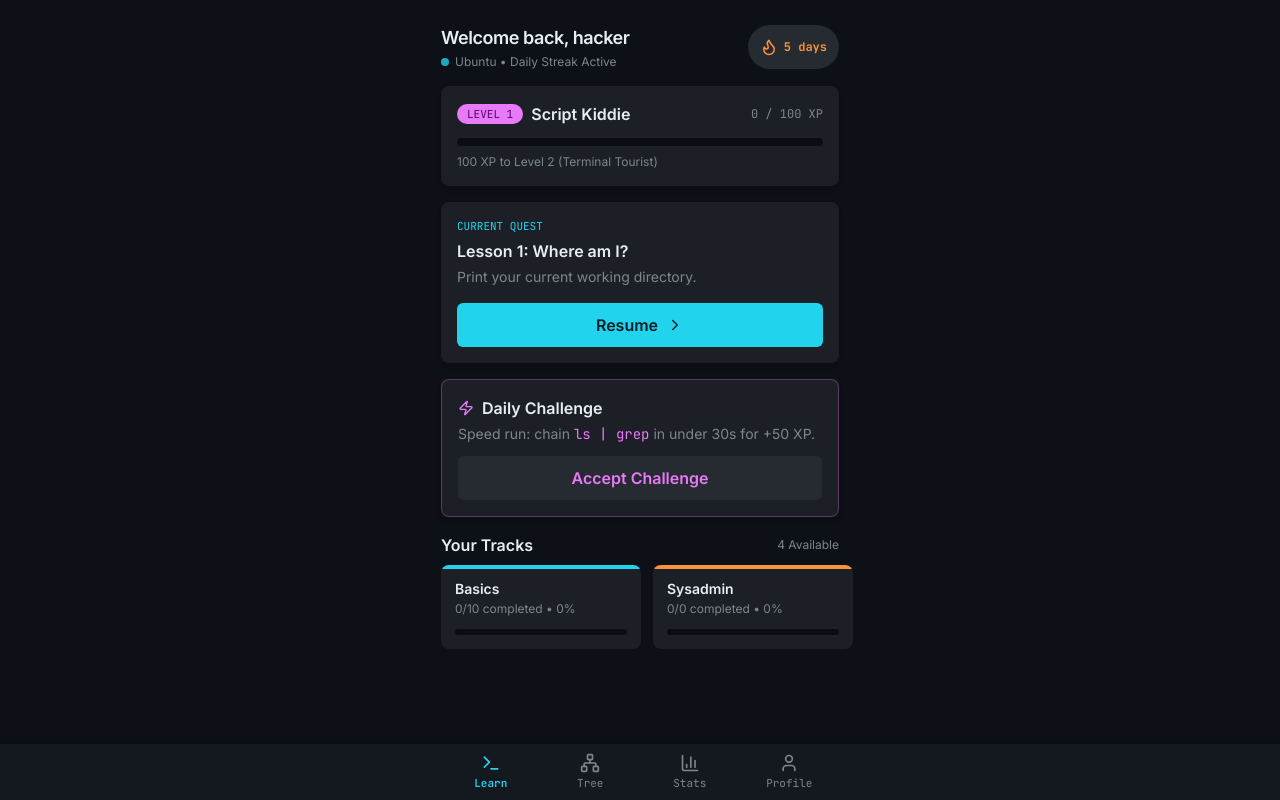
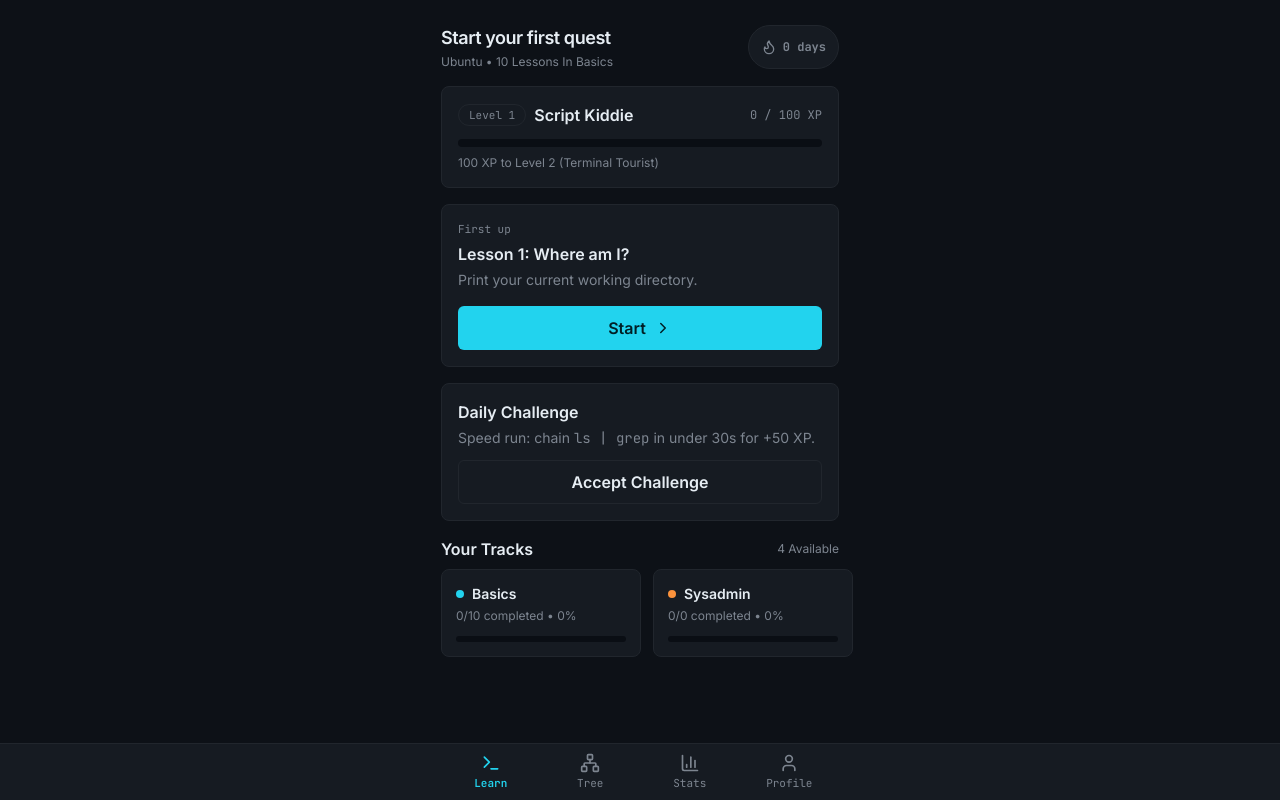
Before and after one commit to natx6/linuxquest, a React (Vite) app: page /onboarding in a window 1280 px wide. Both pictures are taken after a click on the button "Start Learning". Built offline with nearby package versions, Linux system fonts and the light colour scheme.

Commit message:
Empty fresh start (streak 0, onboarding Hub, empty activity) + GitHub-dark utilitarian restyle (flat, desaturated tracks, no motion)

```diff
--- a/src/components/ui/BottomNav.tsx
+++ b/src/components/ui/BottomNav.tsx
@@ -10,7 +10,7 @@ const tabs = [
 
 export default function BottomNav() {
   return (
-    <nav className="fixed bottom-0 inset-x-0 z-50 pb-safe bg-surface/90 backdrop-blur-xl shadow-[0_-1px_12px_rgba(0,0,0,0.35)]">
+    <nav className="fixed bottom-0 inset-x-0 z-50 pb-safe bg-surface border-t border-border">
       <div className="h-14 flex items-center justify-around px-4 max-w-app mx-auto">
         {tabs.map(({ to, label, icon: Icon, end }) => (
           <NavLink
--- a/src/components/ui/Button.tsx
+++ b/src/components/ui/Button.tsx
@@ -7,8 +7,7 @@ interface Props extends ButtonHTMLAttributes<HTMLButtonElement> {
 }
 
 const styles: Record<Variant, string> = {
-  primary:
-    'bg-accent-cyan text-[#001f25] font-semibold shadow-[0_0_12px_rgba(34,211,238,0.25)] hover:brightness-110 active:scale-[0.98]',
+  primary: 'bg-accent-cyan text-[#001f25] font-semibold hover:brightness-110 active:scale-[0.98]',
   ghost: 'bg-surface-container hover:bg-surface-high text-text active:scale-[0.98]',
   magenta: 'bg-surface-high text-accent-magenta active:scale-[0.99]',
 };
--- a/src/components/ui/Card.tsx
+++ b/src/components/ui/Card.tsx
@@ -9,7 +9,7 @@ export default function Card({
 }) {
   return (
     <section
-      className={`w-full bg-surface-container rounded-card p-4 shadow-md relative overflow-hidden ${className}`}
+      className={`w-full bg-surface rounded-card p-4 border border-border ${className}`}
     >
       {children}
     </section>
--- a/src/pages/Hub.tsx
+++ b/src/pages/Hub.tsx
@@ -1,6 +1,6 @@
 import { useEffect, useState } from 'react';
 import { Link } from 'react-router-dom';
-import { Flame, Zap, ChevronRight, Download, X } from 'lucide-react';
+import { Flame, ChevronRight, Download, X } from 'lucide-react';
 import BottomNav from '../components/ui/BottomNav';
 import Card from '../components/ui/Card';
 import ProgressBar from '../components/ui/ProgressBar';
@@ -28,7 +28,7 @@ function InstallBanner({ doneCount }: { doneCount: number }) {
 
   if (!visible) return null;
   return (
-    <div className="w-full bg-surface-high border border-accent-cyan/40 rounded-card p-3 flex items-center gap-3">
+    <div className="w-full bg-surface-high border border-border rounded-card p-3 flex items-center gap-3">
       <Download size={20} className="text-accent-cyan shrink-0" />
       <div className="flex-1 min-w-0">
         <p className="text-sm font-semibold">Install LinuxQuest</p>
@@ -64,20 +64,28 @@ export default function Hub() {
   const { currentLessonId, completedLessons } = useProgressStore();
   const prog = progressToNextLevel(xp);
   const current = lessonById(currentLessonId);
+  const isNew = completedLessons.length === 0;
 
   return (
     <main className="min-h-dvh max-w-app mx-auto px-4 pt-4 pb-24 flex flex-col gap-4">
       <section className="flex items-center justify-between pt-2">
         <div className="min-w-0">
-          <h1 className="font-semibold text-lg tracking-tight truncate">Welcome back, hacker</h1>
-          <p className="text-xs text-text-muted flex items-center gap-1.5 mt-0.5">
-            <span className="w-2 h-2 rounded-full bg-track-basics animate-pulse" />
-            <span className="capitalize">{distro ?? 'Linux'} • Daily streak active</span>
+          <h1 className="font-semibold text-lg tracking-tight truncate">
+            {isNew ? 'Start your first quest' : 'Welcome back, hacker'}
+          </h1>
+          <p className="text-xs text-text-muted mt-0.5">
+            {isNew ? (
+              <span className="capitalize">{distro ?? 'Linux'} • 10 lessons in Basics</span>
+            ) : (
+              <span className="capitalize">{distro ?? 'Linux'} • {completedLessons.length} lessons done</span>
+            )}
           </p>
         </div>
-        <div className="flex items-center gap-1.5 bg-surface-high px-3 py-1.5 rounded-full shrink-0 min-h-[44px]">
-          <Flame size={18} className="text-track-sysadmin" />
-          <span className="font-mono text-xs text-track-sysadmin font-bold">{streak} days</span>
+        <div className="flex items-center gap-1.5 bg-surface rounded-full px-3 py-1.5 border border-border shrink-0 min-h-[44px]">
+          <Flame size={16} className={streak > 0 ? 'text-track-sysadmin' : 'text-text-muted'} />
+          <span className={`font-mono text-xs font-bold ${streak > 0 ? 'text-text' : 'text-text-muted'}`}>
+            {streak > 0 ? `${streak} day${streak === 1 ? '' : 's'}` : '0 days'}
+          </span>
         </div>
       </section>
 
@@ -86,7 +94,7 @@ export default function Hub() {
       <Card>
         <div className="flex items-center justify-between mb-3">
           <div className="flex items-center gap-2 min-w-0">
-            <span className="bg-accent-magenta text-[#570067] px-2.5 py-0.5 rounded-full font-mono text-[11px] uppercase shrink-0">
+            <span className="border border-border px-2.5 py-0.5 rounded-full font-mono text-[11px] text-text-muted shrink-0">
               Level {prog.level}
             </span>
             <span className="font-semibold truncate">{titleForLevel(prog.level)}</span>
@@ -95,16 +103,18 @@ export default function Hub() {
             {prog.current} / {prog.needed} XP
           </span>
         </div>
-        <ProgressBar value={prog.current} max={prog.needed} />
+        <ProgressBar value={prog.current} max={prog.needed} colorClass="bg-accent-cyan" />
         <p className="mt-2 text-xs text-text-muted">
           {prog.needed - prog.current} XP to Level {prog.level + 1} ({titleForLevel(prog.level + 1)})
         </p>
       </Card>
 
       <Card>
-        <p className="font-mono text-[11px] uppercase text-accent-cyan mb-1">Current quest</p>
+        <p className="font-mono text-[11px] text-text-muted mb-1">
+          {isNew ? 'First up' : 'Current quest'}
+        </p>
         <h2 className="font-semibold mb-1">
-          {current ? `Lesson ${current.index}: ${current.title}` : 'All basics complete'}
+          {current ? `Lesson ${current.index}: ${current.title}` : 'Basics complete'}
         </h2>
         <p className="text-sm text-text-muted mb-4">
           {current ? current.prompt : 'You finished the Basics track. Explore the skill tree.'}
@@ -114,23 +124,19 @@ export default function Hub() {
             to={`/lesson/${current.id}`}
             className="w-full h-11 bg-accent-cyan text-[#001f25] font-semibold rounded-btn flex items-center justify-center gap-2 min-h-[44px]"
           >
-            Resume <ChevronRight size={18} />
+            {isNew ? 'Start' : 'Resume'} <ChevronRight size={18} />
           </Link>
         )}
       </Card>
 
-      <Card className="!border !border-accent-magenta/30">
-        <div className="flex items-center gap-2 mb-1">
-          <Zap size={16} className="text-accent-magenta" />
-          <h3 className="font-semibold">Daily Challenge</h3>
-        </div>
+      <Card>
+        <h3 className="font-semibold mb-1">Daily Challenge</h3>
         <p className="text-sm text-text-muted mb-3">
-          Speed run: chain <code className="font-mono text-accent-magenta">ls | grep</code> in under
-          30s for +50 XP.
+          Speed run: chain <code className="font-mono">ls | grep</code> in under 30s for +50 XP.
         </p>
         <Link
           to="/lesson/basics.pipes"
-          className="w-full h-11 bg-surface-high text-accent-magenta font-semibold rounded-btn flex items-center justify-center min-h-[44px]"
+          className="w-full h-11 border border-border text-text font-semibold rounded-btn flex items-center justify-center min-h-[44px]"
         >
           Accept Challenge
         </Link>
@@ -148,10 +154,12 @@ export default function Hub() {
               <Link
                 key={t.id}
                 to="/tree"
-                className="min-w-[200px] w-[200px] bg-surface-container rounded-card p-3.5 shrink-0 relative overflow-hidden"
+                className="min-w-[200px] w-[200px] bg-surface border border-border rounded-card p-3.5 shrink-0"
               >
-                <div className="absolute top-0 left-0 w-full h-1" style={{ background: t.color }} />
-                <p className="font-semibold text-sm mb-0.5">{t.name}</p>
+                <div className="flex items-center gap-2 mb-1">
+                  <span className="w-2 h-2 rounded-full" style={{ background: t.color }} />
+                  <p className="font-semibold text-sm">{t.name}</p>
+                </div>
                 <p className="text-xs text-text-muted">
                   {p.done}/{p.total} completed • {p.pct}%
                 </p>
--- a/src/pages/SkillTree.tsx
+++ b/src/pages/SkillTree.tsx
@@ -26,7 +26,7 @@ export default function SkillTree() {
 
   return (
     <main className="min-h-dvh max-w-app mx-auto px-4 pt-16 pb-32 bg-bg">
-      <header className="fixed top-0 inset-x-0 z-30 bg-surface/80 backdrop-blur-xl">
+      <header className="fixed top-0 inset-x-0 z-30 bg-surface border-b border-border">
         <div className="max-w-app mx-auto h-14 px-4 flex items-center justify-between">
           <h1 className="font-semibold">Skill Tree</h1>
           <span className="flex items-center gap-1 bg-surface-high px-2.5 py-1 rounded-full text-track-sysadmin">
@@ -35,7 +35,7 @@ export default function SkillTree() {
         </div>
       </header>
 
-      <section className="bg-surface-container p-3 rounded-xl flex items-center justify-between mb-4">
+      <section className="bg-surface border border-border p-3 rounded-xl flex items-center justify-between mb-4">
         <p className="font-mono text-xs">
           Lvl {prog.level} • {xp} XP <span className="text-text-muted">• {distro}</span>
         </p>
--- a/src/pages/Stats.tsx
+++ b/src/pages/Stats.tsx
@@ -57,7 +57,7 @@ export default function Stats() {
         </button>
       </div>
 
-      <section className="w-full bg-surface rounded-card p-4 shadow-md relative overflow-hidden">
+      <section className="w-full bg-surface rounded-card p-4 border border-border relative overflow-hidden">
         <div className="flex items-start gap-3">
           <div className="relative shrink-0">
             <div className="w-14 h-14 rounded-lg bg-terminal flex items-center justify-center font-mono font-bold text-track-basics">
@@ -68,8 +68,8 @@ export default function Stats() {
           <div className="flex-1 min-w-0">
             <p className="font-mono font-bold text-accent-cyan truncate">root@hacker</p>
             <p className="text-xs text-text-muted mt-0.5">Level {prog.level} • {titleForLevel(prog.level)}</p>
-            <span className="inline-flex items-center gap-1.5 mt-2 px-2.5 py-0.5 rounded-full bg-surface-high">
-              <span className="w-2 h-2 rounded-full bg-track-basics animate-pulse" />
+            <span className="inline-flex items-center gap-1.5 mt-2 px-2.5 py-0.5 rounded-full bg-surface-high border border-border">
+              <span className="w-2 h-2 rounded-full bg-track-basics" />
               <span className="font-mono text-[11px] text-accent-cyan">{xp} XP total</span>
             </span>
           </div>
@@ -88,19 +88,23 @@ export default function Stats() {
         </div>
       </section>
 
-      <section className="w-full bg-surface rounded-card p-4">
+      <section className="w-full bg-surface rounded-card p-4 border border-border">
         <h2 className="font-semibold">Terminal Activity</h2>
-        <p className="text-xs text-text-muted mb-3">{completedLessons.length * 6} commands this month</p>
-        <div className="bg-terminal p-3 rounded-lg flex gap-2 overflow-x-auto no-scrollbar">
+        <p className="text-xs text-text-muted mb-3">
+          {completedLessons.length === 0
+            ? 'Complete your first lesson to light up the grid'
+            : `${completedLessons.length * 6} commands this month`}
+        </p>
+        <div className="bg-terminal p-3 rounded-lg flex gap-2 overflow-x-auto no-scrollbar border border-border">
           {Array.from({ length: 30 }).map((_, i) => {
-            const lvl = completedLessons.length === 0 && i > 22 ? 0 : activityLevel(i + completedLessons.length * 7);
+            const lvl = completedLessons.length === 0 ? 0 : activityLevel(i + completedLessons.length * 7);
             const bg = lvl === 0 ? '#1c2026' : lvl === 1 ? 'rgba(34,211,238,0.25)' : lvl === 2 ? 'rgba(34,211,238,0.5)' : '#22D3EE';
             return <span key={i} title={`${lvl} activity`} className="w-4 h-4 rounded-sm shrink-0" style={{ background: bg }} />;
           })}
         </div>
       </section>
 
-      <section className="w-full bg-surface rounded-card p-4">
+      <section className="w-full bg-surface rounded-card p-4 border border-border">
         <div className="flex items-center justify-between mb-3">
           <h2 className="font-semibold">Command Mastery</h2>
           <span className="font-mono text-xs font-bold text-track-basics">{Math.round(ringPct)}%</span>
@@ -147,7 +151,7 @@ export default function Stats() {
         </div>
       </section>
 
-      <section className="w-full bg-surface rounded-card p-4">
+      <section className="w-full bg-surface rounded-card p-4 border border-border">
         <div className="flex items-center justify-between">
           <div>
             <p className="text-[11px] text-text-muted">Active distro</p>
--- a/src/store/userStore.ts
+++ b/src/store/userStore.ts
@@ -16,14 +16,15 @@ interface UserState {
   hydrate: () => void;
 }
 
-const FALLBACK = { distro: null as Distro, xp: 0, streak: 5, completedLessons: 0, onboarded: false };
+const FALLBACK = { distro: null as Distro, xp: 0, streak: 0, completedLessons: 0, onboarded: false };
 
 export const useUserStore = create<UserState>((set, get) => ({
   ...storage.get('user', FALLBACK),
 
   setDistro: (distro) => set({ distro }),
-  addXp: (n) => set({ xp: get().xp + n, completedLessons: get().completedLessons + 0 }),
-  completeLesson: () => set({ completedLessons: get().completedLessons + 1 }),
+  addXp: (n) => set({ xp: get().xp + n }),
+  completeLesson: () =>
+    set({ completedLessons: get().completedLessons + 1, streak: get().streak === 0 ? 1 : get().streak }),
   setOnboarded: (v) => set({ onboarded: v }),
   hydrate: () => set(storage.get('user', FALLBACK)),
 }));
```
Also changed, not shown: src/components/SkillNode.tsx (+13 -20 lines), src/components/TrackRow.tsx (+4 -13 lines), src/pages/Lesson.tsx (+8 -5 lines), src/pages/Onboarding.tsx (+6 -6 lines), tailwind.config.ts (+4 -4 lines).
